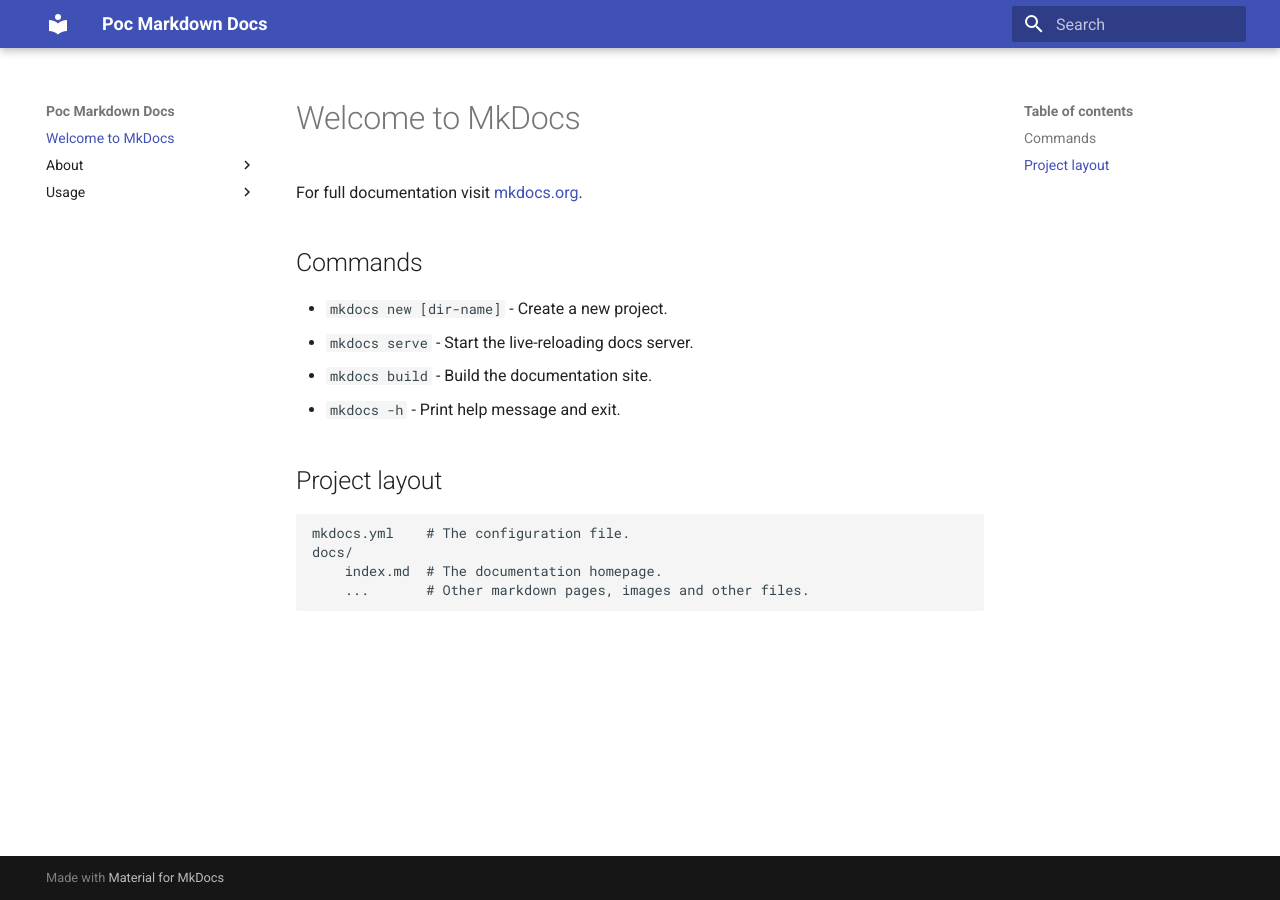
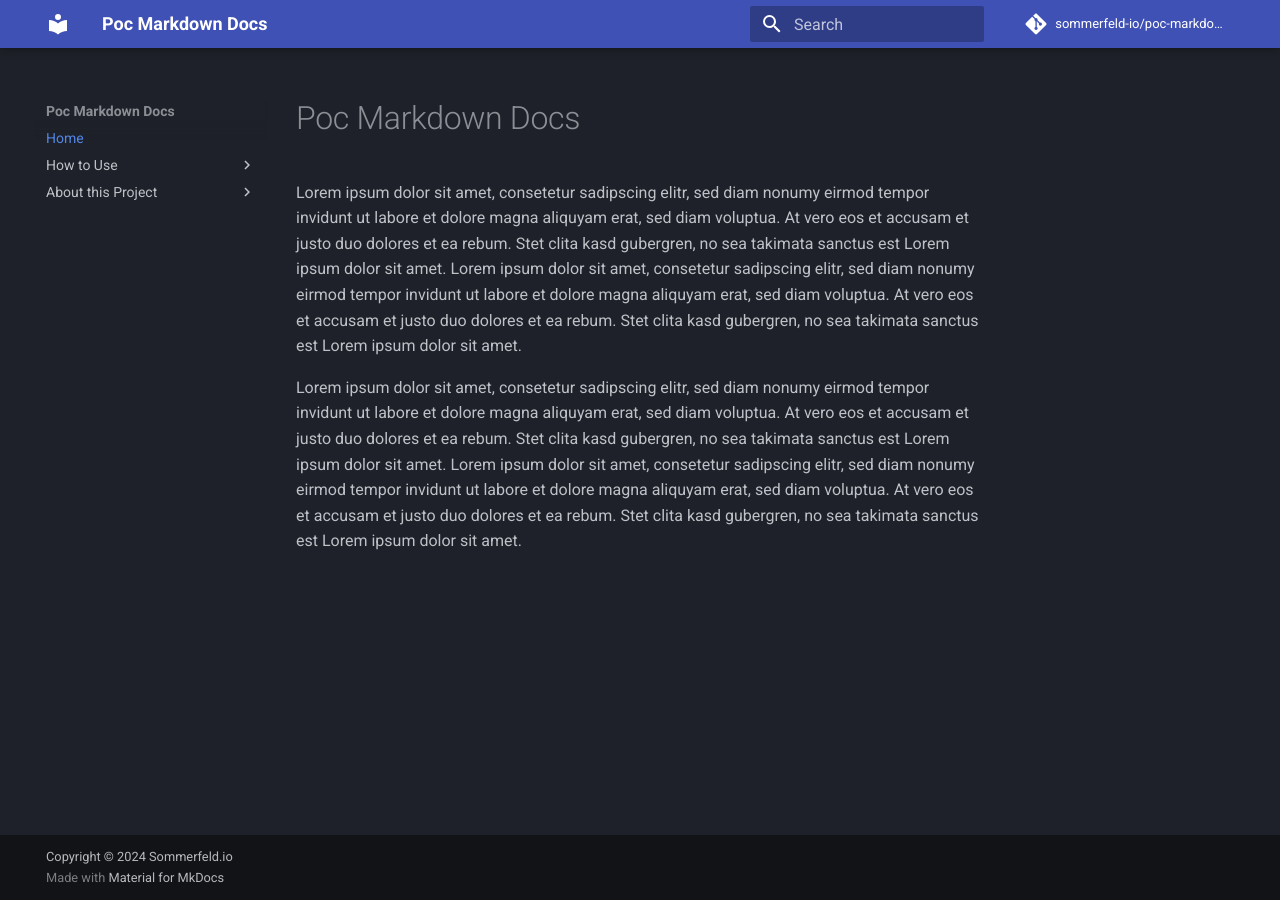
Before and after one commit to sommerfeld-io/template-repository, an MkDocs documentation site: the page built from docs/index.md, in a window 1280 px wide. Built offline with MkDocs 1.6.1 and Material for MkDocs 9.7.7, drawn with Linux system fonts in a browser that asks for light colours; comment, search, counter and statistics services are not loaded.

Commit message:
docs: build with mkdocs

```diff
--- a/.ls-lint.yml
+++ b/.ls-lint.yml
@@ -40,7 +40,7 @@
   - .idea
   - .vscode
   - node_modules
-  - .gitpod.yml
+  - site
   - target
 
   # linter definitions etc.
--- a/docs/index.md
+++ b/docs/index.md
@@ -1,17 +1,7 @@
-# Welcome to MkDocs
+# Poc Markdown Docs
 
-For full documentation visit [mkdocs.org](https://www.mkdocs.org).
+Lorem ipsum dolor sit amet, consetetur sadipscing elitr, sed diam nonumy eirmod tempor invidunt ut labore et dolore magna aliquyam erat, sed diam voluptua. At vero eos et accusam et justo duo dolores et ea rebum. Stet clita kasd gubergren, no sea takimata sanctus est Lorem ipsum dolor sit amet. Lorem ipsum dolor sit amet, consetetur sadipscing elitr, sed diam nonumy eirmod tempor invidunt ut labore et dolore magna aliquyam erat, sed diam voluptua. At vero eos et accusam et justo duo dolores et ea rebum. Stet clita kasd gubergren, no sea takimata sanctus est Lorem ipsum dolor sit amet.
 
-## Commands
+Lorem ipsum dolor sit amet, consetetur sadipscing elitr, sed diam nonumy eirmod tempor invidunt ut labore et dolore magna aliquyam erat, sed diam voluptua. At vero eos et accusam et justo duo dolores et ea rebum. Stet clita kasd gubergren, no sea takimata sanctus est Lorem ipsum dolor sit amet. Lorem ipsum dolor sit amet, consetetur sadipscing elitr, sed diam nonumy eirmod tempor invidunt ut labore et dolore magna aliquyam erat, sed diam voluptua. At vero eos et accusam et justo duo dolores et ea rebum. Stet clita kasd gubergren, no sea takimata sanctus est Lorem ipsum dolor sit amet.
 
-* `mkdocs new [dir-name]` - Create a new project.
-* `mkdocs serve` - Start the live-reloading docs server.
-* `mkdocs build` - Build the documentation site.
-* `mkdocs -h` - Print help message and exit.
-
-## Project layout
-
-    mkdocs.yml    # The configuration file.
-    docs/
-        index.md  # The documentation homepage.
-        ...       # Other markdown pages, images and other files.
+<!-- TODO ... Sub-Nav (auto-generated) -->
--- a/mkdocs.yml
+++ b/mkdocs.yml
@@ -1,4 +1,36 @@
+---
 site_name: Poc Markdown Docs
 site_url: https://www.sommerfeld.io
+site_author: Sebastian Sommerfeld
+site_description: >-
+  Template Repo for Markdown Docs
+
+repo_name: sommerfeld-io/poc-markdown-docs
+repo_url: https://github.com/sommerfeld-io/poc-markdown-docs
+
+copyright: Copyright &copy; 2024 Sommerfeld.io
+
+docs_dir: docs
+site_dir: target/docs/site
+
 theme:
   name: material
+  palette:
+    scheme: slate
+
+markdown_extensions:
+  - toc:
+      permalink: true
+
+nav:
+  - Home: index.md
+  - How to Use:
+      - usage/index.md
+  - About this Project:
+      - about/index.md
+      - about/development-guide.md
+      - about/contribute.md
+      - about/security.md
+      - about/code-of-conduct.md
+      - about/license.md
+      - about/terms.md
--- a/package.json
+++ b/package.json
@@ -7,7 +7,7 @@
   "keywords": [],
   "author": "sebastian-sommerfeld.io",
   "license": "MIT",
-  "description": "Streamline the process of generating AsciiDoc documentation from inline comments in source code files",
+  "description": "Template Repo",
   "devDependencies": {
     "@semantic-release/commit-analyzer": "^13.0.0",
     "@semantic-release/exec": "^6.0.3",
```
Also changed, not shown: README.md (+6 -2 lines), docker-compose.yml (+34 -4 lines), docs/about/code-of-conduct.md (+1 -2 lines), docs/about/index.md (+2 -0 lines), docs/about/terms.md (+1 -1 lines), docs/usage/index.md (+3 -1 lines), 3 other files.
